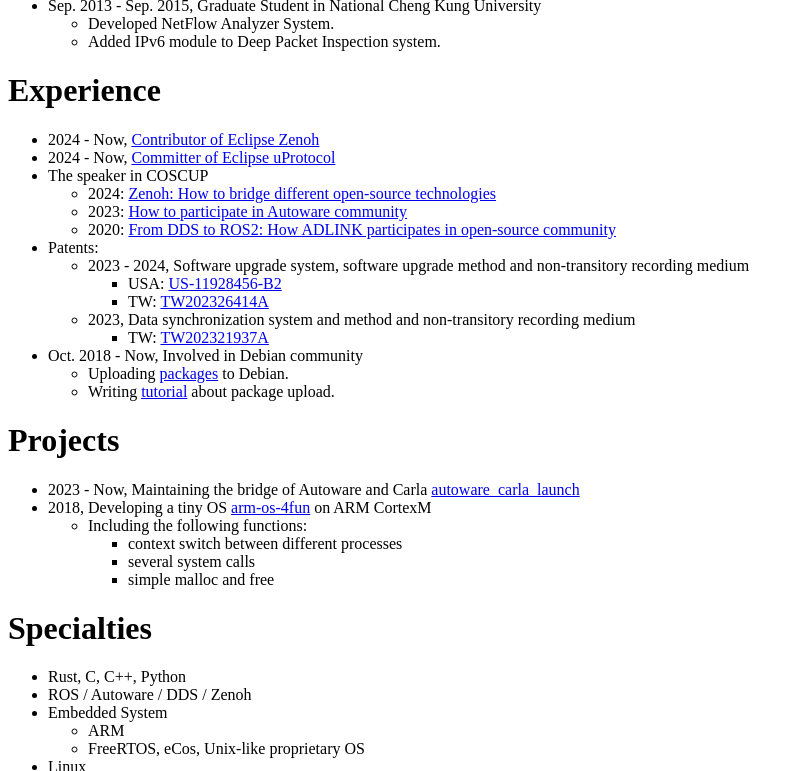
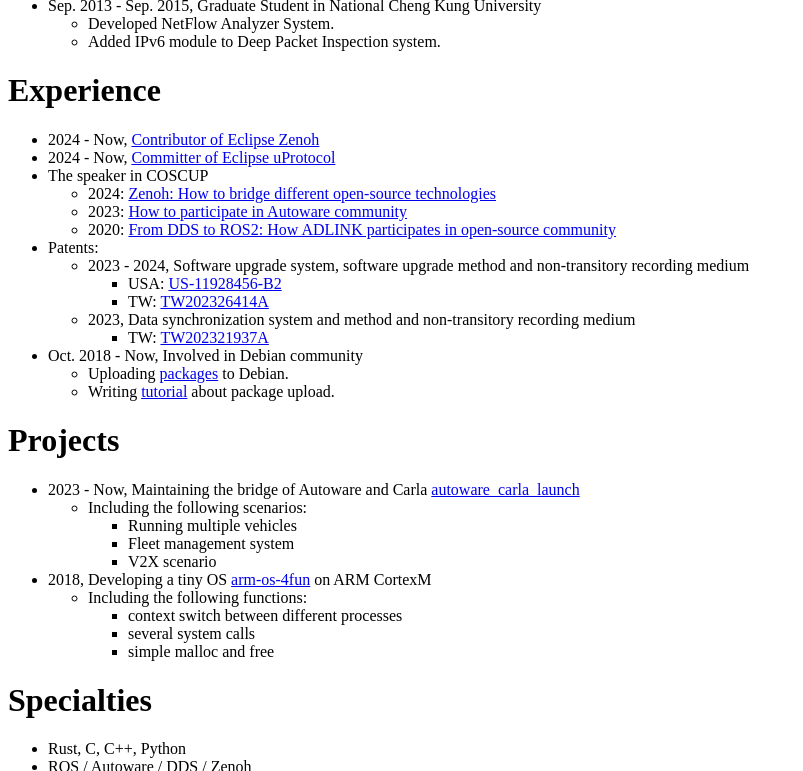
Before and after one commit to evshary/aboutme, a plain HTML site: page index.html in a window 1280 px wide. Shown: the part 1421-2192 px from the top of the page, without its empty margins (0-803 px from the left). Drawn offline with Linux system fonts and the light colour scheme.

Commit message:
Add a new blog link
Signed-off-by: ChenYing Kuo <evshary@gmail.com> 13e219da18ae94344b3407560ebdd3e5597d7eb3

```diff
--- a/index.html
+++ b/index.html
@@ -57,7 +57,7 @@
 <ul>
 <li><a href="https://autoware.org/driving-autoware-with-zenoh/">Use Zenoh to drive Autoware remotely</a></li>
 <li><a href="https://autoware.org/running-multiple-autoware-powered-vehicles-in-carla-using-zenoh/">Run multiple Autoware in Carla with Zenoh</a></li>
-<li><a href="https://github.com/orgs/autowarefoundation/discussions/4780">A simple demo of the Fleet Management System with Zenoh</a></li>
+<li><a href="https://autoware.org/managing-multiple-autoware-vehicles-with-zenoh/">Managing Multiple Autoware Vehicles with Zenoh</a></li>
 </ul></li>
 </ul></li>
 <li>Aug. 2019 - Sep. 2022, Solution Architect at ADLINK Technology Inc.
@@ -145,7 +145,15 @@
 </ul>
 <h1 id="projects">Projects</h1>
 <ul>
-<li>2023 - Now, Maintaining the bridge of Autoware and Carla <a href="https://autoware-carla-launch.readthedocs.io/en/latest/">autoware_carla_launch</a></li>
+<li>2023 - Now, Maintaining the bridge of Autoware and Carla <a href="https://autoware-carla-launch.readthedocs.io/en/latest/">autoware_carla_launch</a>
+<ul>
+<li>Including the following scenarios:
+<ul>
+<li>Running multiple vehicles</li>
+<li>Fleet management system</li>
+<li>V2X scenario</li>
+</ul></li>
+</ul></li>
 <li>2018, Developing a tiny OS <a href="https://github.com/evshary/arm-os-4fun">arm-os-4fun</a> on ARM CortexM
 <ul>
 <li>Including the following functions:
```
